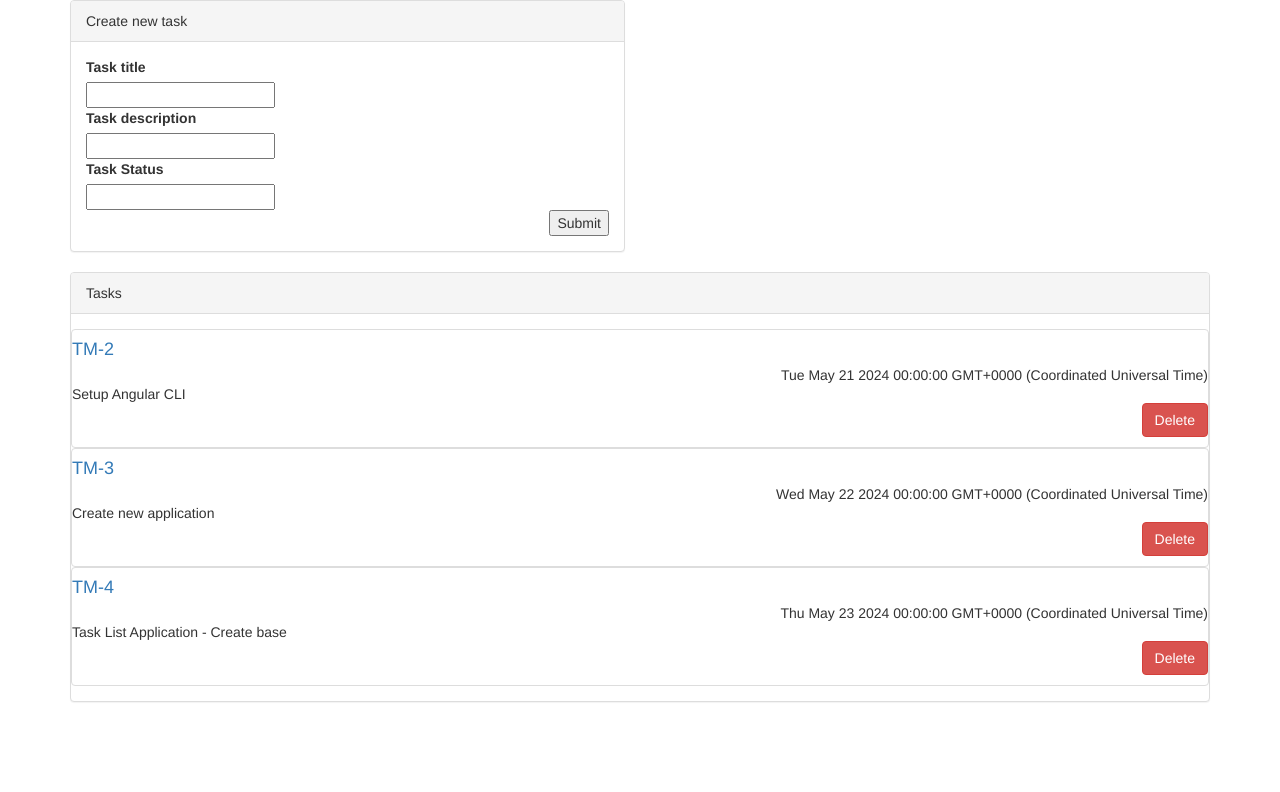
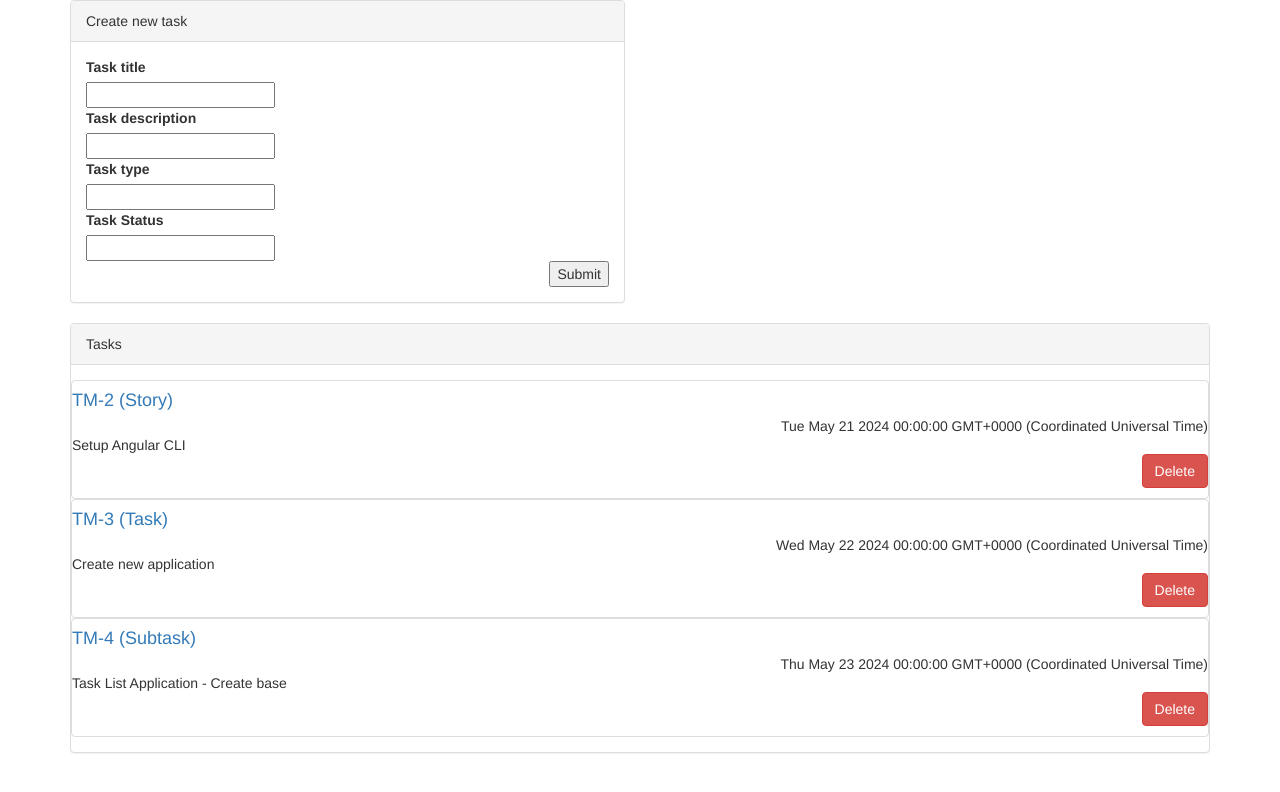
Before and after one commit to TomsBemis/task-manager-frontend, an Angular app: page / in a window 1280 px wide. Shown: the top 792 px of the page. Built offline with nearby package versions, Linux system fonts and the light colour scheme.

Commit message:
TM-4 Missing task attribute - type

```diff
--- a/src/app/tasks/create-task/create-task.component.html
+++ b/src/app/tasks/create-task/create-task.component.html
@@ -10,9 +10,11 @@
                     <input type="text" id="title" name="title" #taskTitle><br>
                     <label for="description">Task description</label><br>
                     <input type="text" id="description" name="description" #taskDescription><br>
+                    <label for="type">Task type</label><br>
+                    <input type="text" id="type" name="type" #taskType><br>
                     <label for="status">Task Status</label><br>
                     <input type="text" id="status" name="status" #taskStatus><br>
-                    <input class="pull-right" type="button" (click)="onCreateTask(taskTitle, taskDescription, taskStatus)" value="Submit">
+                    <input class="pull-right" type="button" (click)="onCreateTask(taskTitle, taskDescription, taskType, taskStatus)" value="Submit">
                 </form>
             </div>
         </div>
--- a/src/app/tasks/create-task/create-task.component.ts
+++ b/src/app/tasks/create-task/create-task.component.ts
@@ -14,9 +14,15 @@ export class CreateTaskComponent {
 
   constructor(private taskService: TaskService) {}
 
-  onCreateTask(taskTitleInput: HTMLInputElement, taskDescriptionInput: HTMLInputElement, taskStatusInput: HTMLInputElement) {
+  onCreateTask(taskTitleInput: HTMLInputElement, taskDescriptionInput: HTMLInputElement, taskTypeInput: HTMLInputElement, taskStatusInput: HTMLInputElement) {
     // Use references on input elements to get the filled out form data
     this.taskService.taskCreated.emit(
-      new Task(taskTitleInput.value, taskDescriptionInput.value, new Date(), taskStatusInput.value));
+      new Task(
+        taskTitleInput.value,
+        taskDescriptionInput.value,
+        taskTypeInput.value,
+        new Date(),
+        taskStatusInput.value
+      ));
   }
 }
--- a/src/app/tasks/task-item/task-item.component.html
+++ b/src/app/tasks/task-item/task-item.component.html
@@ -3,7 +3,7 @@
         <div class="row">
             <a href="#" class="clearfix">
                 <div class="col-3 pull-left">
-                    <h4 class="list-group-item-heading">{{ task.title }}</h4>
+                    <h4 class="list-group-item-heading">{{ task.title }} ({{task.type}})</h4>
                 </div>
             </a>
             <div class="col-3">
--- a/src/app/tasks/task.model.ts
+++ b/src/app/tasks/task.model.ts
@@ -2,6 +2,7 @@ export class Task {
     constructor(
         public title: string,
         public description: string,
+        public type: string,
         public createdOn: Date,
         public status: string
     ) {}
--- a/src/app/tasks/task.service.ts
+++ b/src/app/tasks/task.service.ts
@@ -20,6 +20,7 @@ export class TaskService {
             this.tasks.push(new Task(
                 taskElementData.title,
                 taskElementData.description,
+                taskElementData.type,
                 new Date(taskElementData.createdOn),
                 taskElementData.status
             ));
--- a/src/assets/tasks.json
+++ b/src/assets/tasks.json
@@ -1,5 +1,5 @@
 [
-    {"title" : "TM-2", "description" : "Setup Angular CLI", "createdOn" : "2024-05-21", "status": "Open"},
-    {"title" : "TM-3", "description" : "Create new application", "createdOn" : "2024-05-22", "status": "Open"},
-    {"title" : "TM-4", "description" : "Task List Application - Create base", "createdOn" : "2024-05-23", "status": "Open"}
+    {"title" : "TM-2", "description" : "Setup Angular CLI", "type" : "Story", "createdOn" : "2024-05-21", "status": "Open"},
+    {"title" : "TM-3", "description" : "Create new application", "type" : "Task", "createdOn" : "2024-05-22", "status": "Open"},
+    {"title" : "TM-4", "description" : "Task List Application - Create base", "type" : "Subtask", "createdOn" : "2024-05-23", "status": "Open"}
 ]
```
